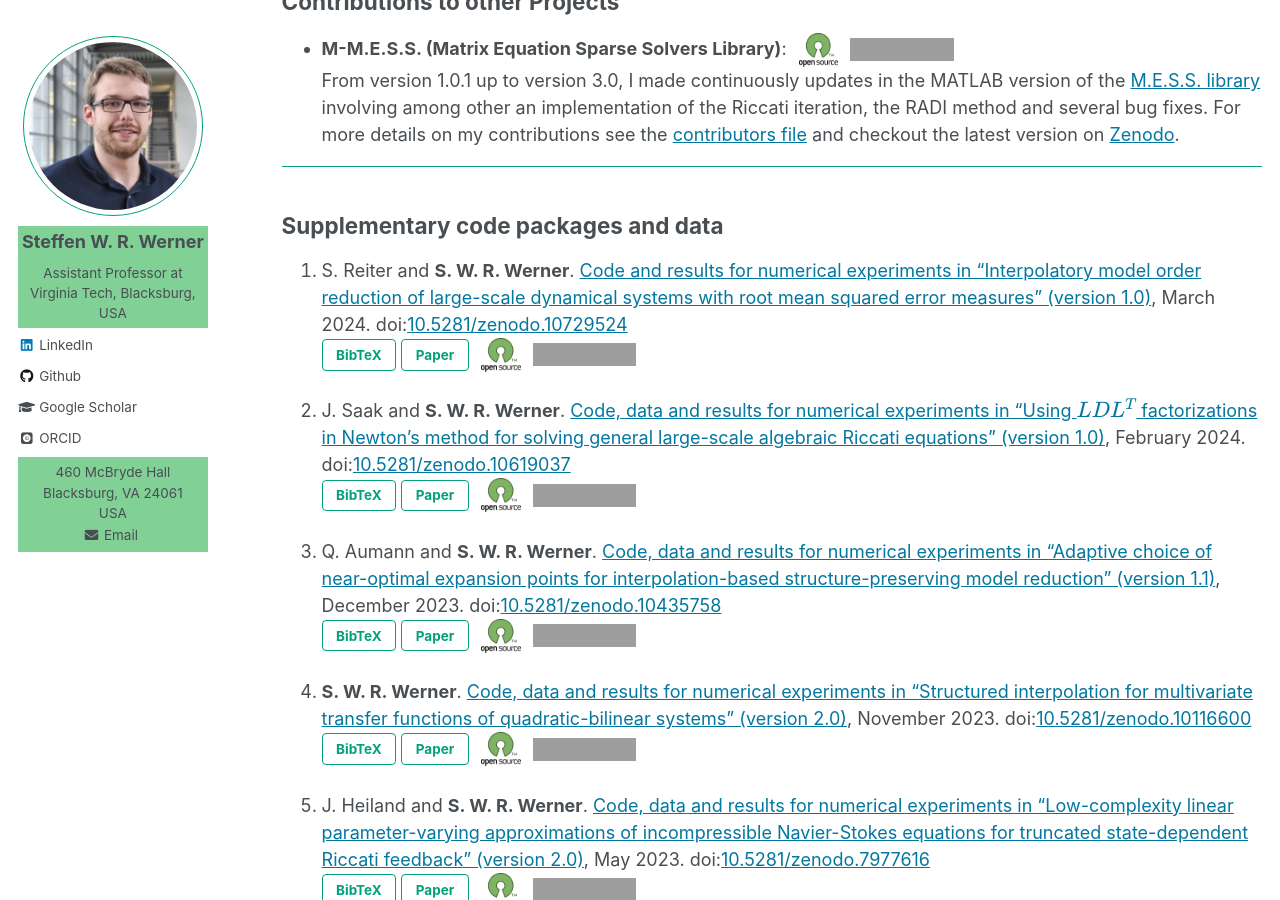
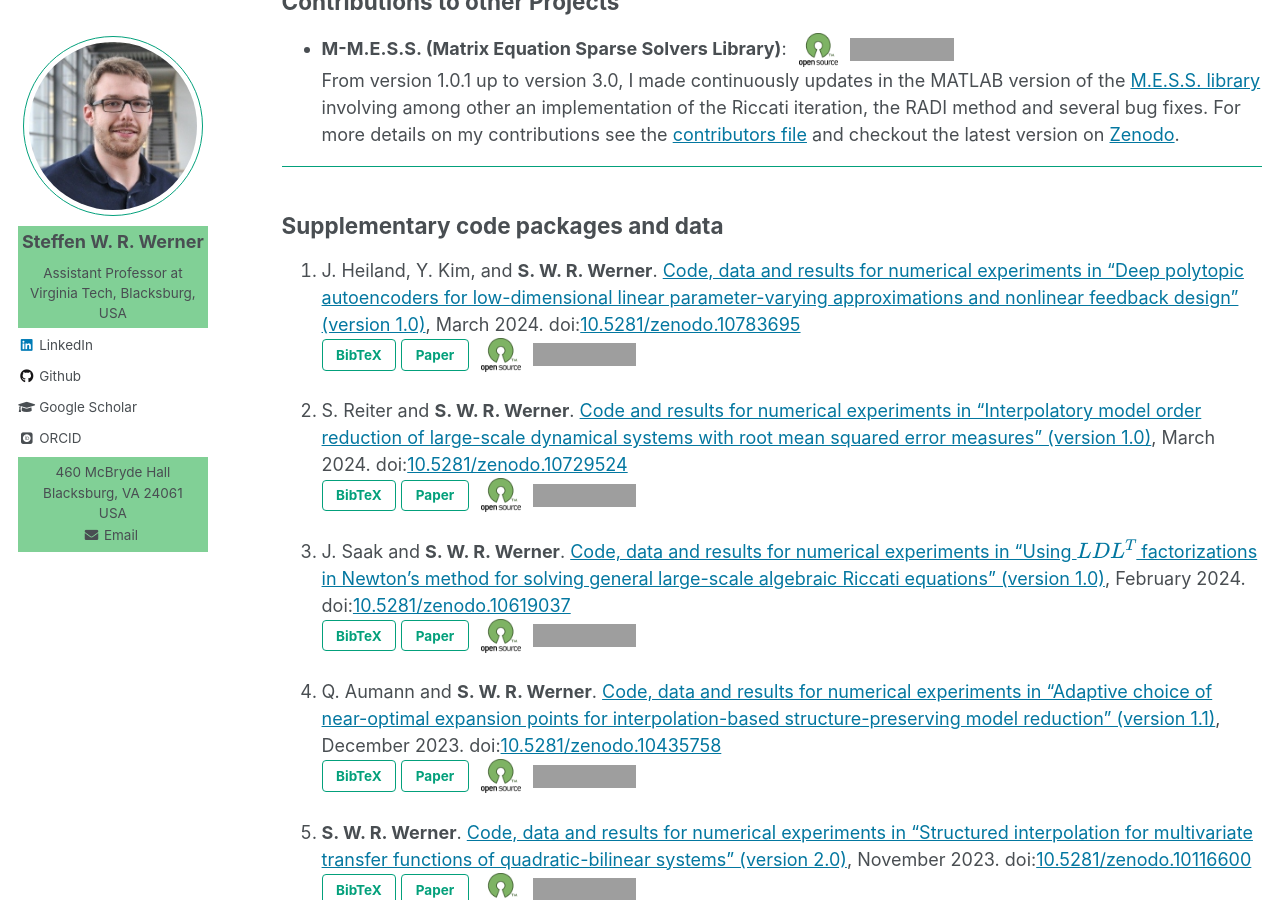
Before and after one commit to ninsteve/ninsteve.github.io, a Jekyll site: the page built from _pages/software.md, in a window 1280 px wide and 900 px high, scrolled down 1022 px. Built offline with Jekyll 4.4.1, drawn with Linux system fonts in a browser that asks for light colours; nearby versions of some CDN libraries; some web fonts are replaced; formulas are drawn with MathJax 3; grey boxes are pictures that could not be loaded.

Commit message:
Updated publications, software and talks.

```diff
--- a/_pages/software.md
+++ b/_pages/software.md
@@ -115,6 +115,24 @@ author_profile: true
 ---
 
 ## <a name="codepackages"></a>Supplementary code packages and data ##
+
+1.  J. Heiland, Y. Kim, and <strong>S. W. R. Werner</strong>. <a target="blank_"
+    href="https://doi.org/10.5281/zenodo.10783695">Code, data and results for
+    numerical experiments in &ldquo;Deep polytopic autoencoders for
+    low-dimensional linear parameter-varying approximations and nonlinear
+    feedback design&rdquo; (version 1.0)</a>,
+    March 2024. doi:<a
+    target="blank_" href="https://doi.org/10.5281/zenodo.10783695">10.5281/zenodo.10783695</a><br />
+    <button id="supHeiKW24-pop" class="btn btn--inverse">BibTeX</button>
+    <a target="blank_" href="https://doi.org/10.48550/arXiv.2403.18044"><button
+    class="btn btn--inverse">Paper</button></a>
+    <a target ="_blank"
+    href="https://en.wikipedia.org/wiki/Open-source_software">
+    <img src="../images/open_source_symbol.png" alt="Open Source Software"
+    class="opensource"></a>
+    <a href="https://opensource.org/licenses/MIT">
+    <img src="https://img.shields.io/badge/license-MIT-green.svg"
+    alt="License: MIT" class="badge"></a>
 
 1.  S. Reiter and <strong>S. W. R. Werner</strong>. <a target="blank_"
     href="https://doi.org/10.5281/zenodo.10729524">Code and results for
--- a/files/software/bibtex.html
+++ b/files/software/bibtex.html
@@ -2,6 +2,26 @@
 <!-- SUPPLEMENTARY CODE PACKAGES AND DATA                                    -->
 <!--=========================================================================-->
 
+<script>
+  $(function(){
+  $('#supHeiKW24-pop').magnificPopup({ items: { src: '#supHeiKW24' },
+  closeBtnInside: true, autoFocusLast: false, fixedContentPos: false,
+  type: 'inline' }); });
+</script>
+<div id="supHeiKW24" class="bibtex-dialog mfp-hide">
+<pre><code>
+@MISC{supHeiKW24,
+  author =       {Heiland, J. and Kim, Y. and Werner, S.~W.~R.},
+  title  =       {Code, Data and Results for Numerical Experiments in
+                  ``{D}eep polytopic autoencoders for low-dimensional linear
+                  parameter-varying approximations and nonlinear feedback
+                  design'' (version 1.0)},
+  month  =       mar,
+  year   =       {2024},
+  doi    =       {10.5281/zenodo.10783695}
+}
+</code></pre></div>
+<!--=========================================================================-->
 <script>
   $(function(){
   $('#supReiW24-pop').magnificPopup({ items: { src: '#supReiW24' },
```
Also changed, not shown: _pages/conferences.md (+10 -2 lines), _pages/publications.md (+14 -1 lines), files/publications/bibtex.html (+22 -0 lines), 1 other file.
